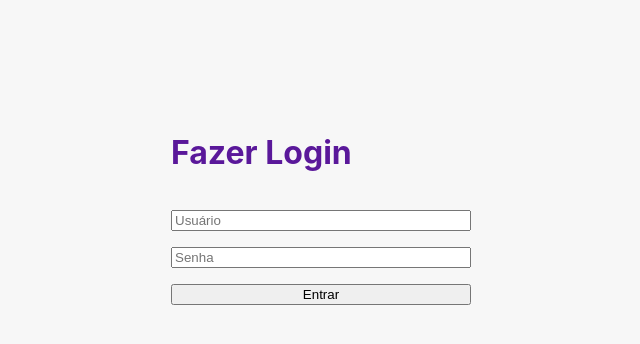
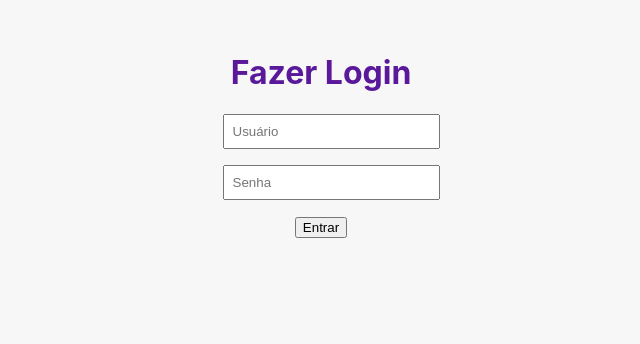
Before and after one commit to TheHunterCode/cusco-estudos, a plain HTML site: page login.html in a window 1280 px wide. Shown: the whole page, without its empty margins (319-959 px from the left). Drawn offline with Linux system fonts and the light colour scheme.

Commit message:
Add files via upload

```diff
--- a/login.html
+++ b/login.html
@@ -1,15 +1,17 @@
+
 <!DOCTYPE html>
 <html lang="pt-BR">
 <head>
-  <meta charset="UTF-8">
+  <meta charset="UTF-8" />
+  <meta name="viewport" content="width=device-width, initial-scale=1.0" />
   <title>Login</title>
-  <link rel="stylesheet" href="style.css">
+  <link rel="stylesheet" href="style.css" />
 </head>
 <body>
   <div class="login-container">
     <h1>Fazer Login</h1>
-    <input type="text" id="usuario" placeholder="Usuário">
-    <input type="password" id="senha" placeholder="Senha">
+    <input type="text" id="usuario" placeholder="Usuário" />
+    <input type="password" id="senha" placeholder="Senha" />
     <button onclick="fazerLogin()">Entrar</button>
   </div>
 
@@ -17,7 +19,8 @@
     function fazerLogin() {
       const usuario = document.getElementById('usuario').value;
       const senha = document.getElementById('senha').value;
-      if (usuario === 'admin' && senha === '1234') {
+
+      if (usuario === 'admin' && senha === 'admin') {
         localStorage.setItem('logado', 'true');
         window.location.href = 'index.html';
       } else {
--- a/script.js
+++ b/script.js
@@ -1,3 +1,4 @@
+
 function alternarModo() {
   document.body.classList.toggle('modo-escuro');
   const atual = document.body.classList.contains('modo-escuro') ? 'Claro' : 'Escuro';
--- a/style.css
+++ b/style.css
@@ -1,3 +1,4 @@
+
 :root {
   --roxo: #5a189a;
   --verde: #b2ff00;
@@ -6,7 +7,6 @@
   --texto-claro: #111;
   --texto-escuro: #eee;
 }
-
 body {
   font-family: 'Inter', sans-serif;
   background-color: var(--claro);
@@ -18,17 +18,14 @@ body {
   align-items: center;
   transition: background 0.3s, color 0.3s;
 }
-
 .modo-escuro {
   background-color: var(--escuro);
   color: var(--texto-escuro);
 }
-
 h1 {
   color: var(--roxo);
   font-size: 2rem;
 }
-
 .btn-toggle {
   position: absolute;
   top: 1rem;
@@ -40,7 +37,6 @@ h1 {
   cursor: pointer;
   font-weight: bold;
 }
-
 .grid {
   margin-top: 2rem;
   display: grid;
@@ -49,7 +45,6 @@ h1 {
   width: 100%;
   max-width: 1000px;
 }
-
 .card {
   background: white;
   padding: 1.5rem;
@@ -61,19 +56,20 @@ h1 {
   font-weight: bold;
   transition: transform 0.2s;
 }
-
 .modo-escuro .card {
   background-color: #333;
 }
-
 .card:hover {
   transform: scale(1.03);
 }
-
 .login-container {
-  margin-top: 10vh;
-  display: flex;
-  flex-direction: column;
-  gap: 1rem;
-  width: 300px;
+  max-width: 400px;
+  margin: 0 auto;
+  text-align: center;
 }
+.login-container input {
+  display: block;
+  width: 100%;
+  margin-bottom: 1rem;
+  padding: 0.5rem;
+}
```
Also changed, not shown: index.html (+5 -6 lines).
